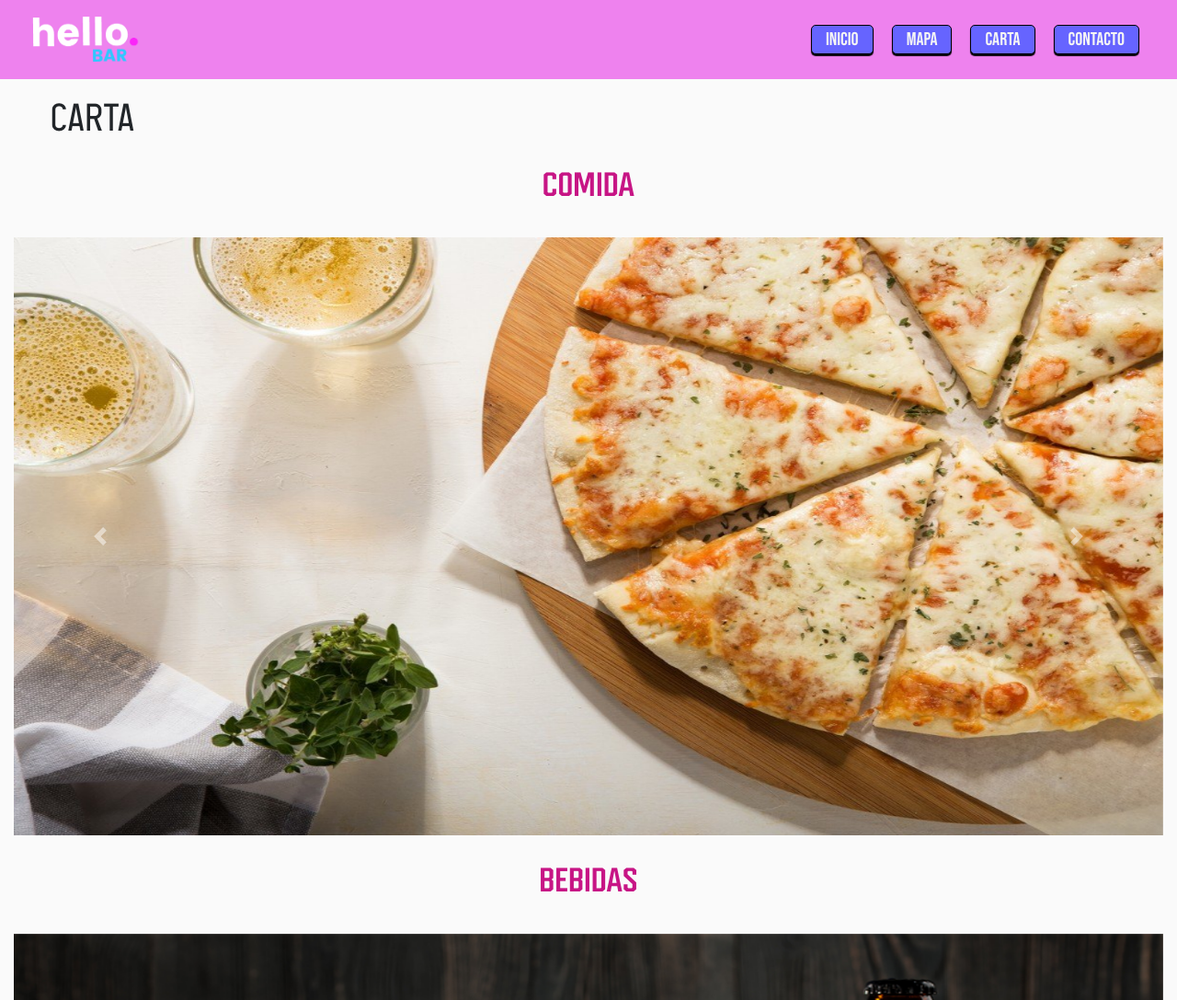
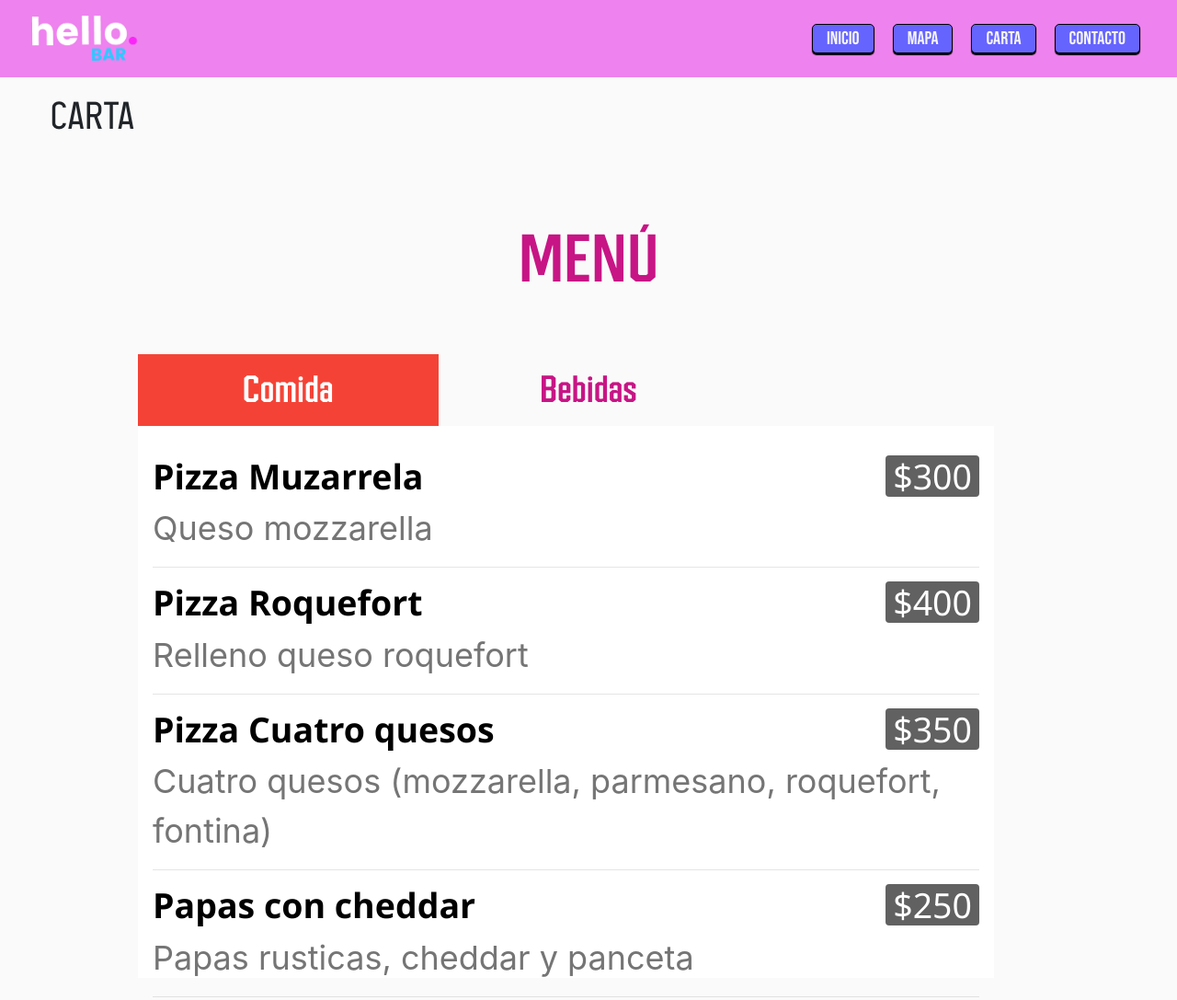
Before and after one commit to Ivo-w/hellobar, a website: page views/carta.html in a window 1280 px wide. Shown: the top 1087 px of the page at 92% size. Drawn offline with nearby package versions, Linux system fonts and the light colour scheme.

Commit message:
Agregué el menú

```diff
--- a/views/carta.html
+++ b/views/carta.html
@@ -6,7 +6,8 @@
     <!-- Required meta tags -->
     <meta charset="utf-8">
     <meta name="viewport" content="width=device-width, initial-scale=1, shrink-to-fit=no">
-
+    <link rel="stylesheet" href="https://www.w3schools.com/w3css/4/w3.css">
+		<link rel="stylesheet" href="https://fonts.googleapis.com/css?family=Amatic+SC">
     <link href="https://unpkg.com/aos@2.3.1/dist/aos.css" rel="stylesheet">
     <!-- Bootstrap CSS -->
     <link rel="stylesheet" href="../css/bootstrap.min.css">
@@ -58,11 +59,78 @@
 							<h1 class="txtTamanio">CARTA</h1>
 						</div>
 					</div>
-					<div>
-						<h2 class="txt_menu_Flex">COMIDA</h2>
-					</div>
 
-				<div class="padingMenu">
+					<!-- Menu Container -->
+						<div class="w3-container w3-padding-64 w3-xxlarge" id="menu">
+						  <div class="w3-content">
+
+						    <h1 class="w3-center w3-jumbo txt_menu_Flex" style="margin-bottom:64px">MENÚ</h1>
+						    <div class="w3-row w3-center">
+
+						      <a href="javascript:void(0)" onclick="openMenu(event, 'Comida');" id="myLink">
+						        <div class="w3-col s4 tablink w3-padding-large w3-hover-red txt_menu_Flex">Comida</div>
+						      </a>
+						      <a href="javascript:void(0)" onclick="openMenu(event, 'Bebida');">
+						        <div class="w3-col s4 tablink w3-padding-large w3-hover-red txt_menu_Flex">Bebidas</div>
+						      </a>
+
+						    </div>
+
+						    <div id="Comida" class="w3-container menu w3-padding-32 w3-white">
+						      <h1><b>Pizza Muzarrela</b> <span class="w3-right w3-tag w3-dark-grey w3-round">$300</span></h1>
+						      <p class="w3-text-grey">Queso mozzarella </p>
+						      <hr>
+
+						      <h1><b>Pizza Roquefort</b> <span class="w3-right w3-tag w3-dark-grey w3-round">$400</span></h1>
+						      <p class="w3-text-grey">Relleno queso roquefort</p>
+						      <hr>
+
+						      <h1><b>Pizza Cuatro quesos</b> <span class="w3-right w3-tag w3-dark-grey w3-round">$350</span></h1>
+						      <p class="w3-text-grey">Cuatro quesos (mozzarella, parmesano, roquefort, fontina)</p>
+						      <hr>
+
+						      <h1><b>Papas con cheddar</b> <span class="w3-right w3-tag w3-dark-grey w3-round">$250</span></h1>
+						      <p class="w3-text-grey">Papas rusticas, cheddar y panceta</p>
+						      <hr>
+						    </div>
+
+						    <div id="Bebida" class="w3-container menu w3-padding-32 w3-white">
+						      <h1><b>Cerveza Negra</b> <span class="w3-tag w3-grey w3-round"></span> <span class="w3-right w3-tag w3-dark-grey w3-round">$200</span></h1>
+						      <p class="w3-text-grey">Malta, malta de chocolate, lúpulo cascade</p>
+						      <hr>
+
+						      <h1><b>Cerveza Roja</b> <span class="w3-right w3-tag w3-dark-grey w3-round">$200</span></h1>
+						      <p class="w3-text-grey">100% malta de cebada, lúpulo y levadura</p>
+						      <hr>
+
+						      <h1><b>Cerveza Rubia</b> <span class="w3-right w3-tag w3-dark-grey w3-round">$200</span></h1>
+						      <p class="w3-text-grey">Tres malta de cebada, lúpulo, levadura</p>
+						      <hr>
+
+						      <h1><b>Cerveza IPA</b> <span class="w3-right w3-tag w3-dark-grey w3-round">$250</span></h1>
+						      <p class="w3-text-grey">Tres malta de cebada, lúpulo, levadura</p>
+						    </div>
+						  </div>
+						</div>
+
+
+				</div>
+			</div>
+		</div>
+
+
+
+
+
+
+
+
+
+
+
+
+
+				<!-- <div class="padingMenu">
 						<div id="carouselExampleControls menuFlex" class="carousel slide" data-ride="carousel">
 							  <div class="carousel-inner">
 							    <div class="carousel-item active">
@@ -121,7 +189,7 @@
 						</div>
 				</div>
 			</div>
-		</div>
+		</div>-->
 
 		<!-- FOOTER -->
 	<div class="container-fluid containerFixed">
@@ -172,5 +240,23 @@
 		<script type="module" src="https://unpkg.com/ionicons@5.5.2/dist/ionicons/ionicons.esm.js"></script>
 		<script nomodule src="https://unpkg.com/ionicons@5.5.2/dist/ionicons/ionicons.js"></script>
 		<!-- FIN DE LINKEOS -->
+		<script src="script.js"></script>
+		<script>
+			// Tabbed Menu
+			function openMenu(evt, menuName) {
+			  var i, x, tablinks;
+			  x = document.getElementsByClassName("menu");
+			  for (i = 0; i < x.length; i++) {
+			     x[i].style.display = "none";
+			  }
+			  tablinks = document.getElementsByClassName("tablink");
+			  for (i = 0; i < x.length; i++) {
+			     tablinks[i].className = tablinks[i].className.replace(" w3-red", "");
+			  }
+			  document.getElementById(menuName).style.display = "block";
+			  evt.currentTarget.firstElementChild.className += " w3-red";
+			}
+			document.getElementById("myLink").click();
+			</script>
   </body>
 </html>
```
